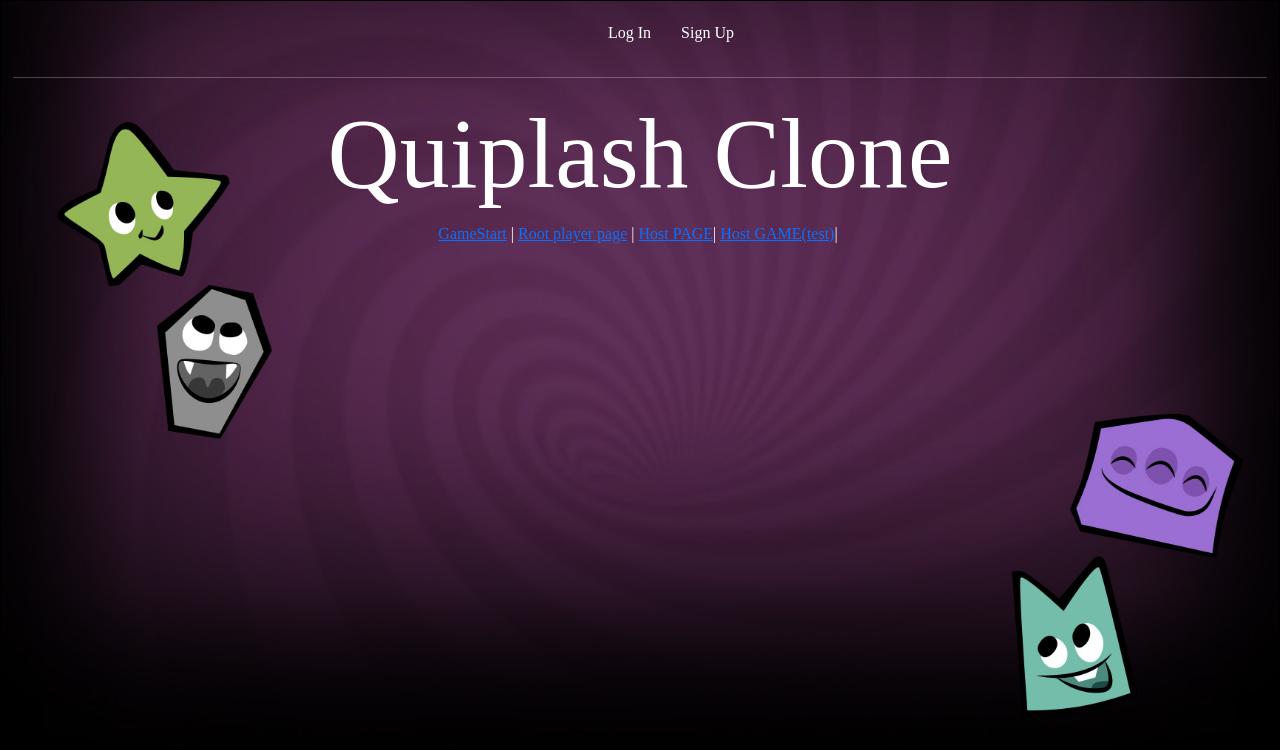
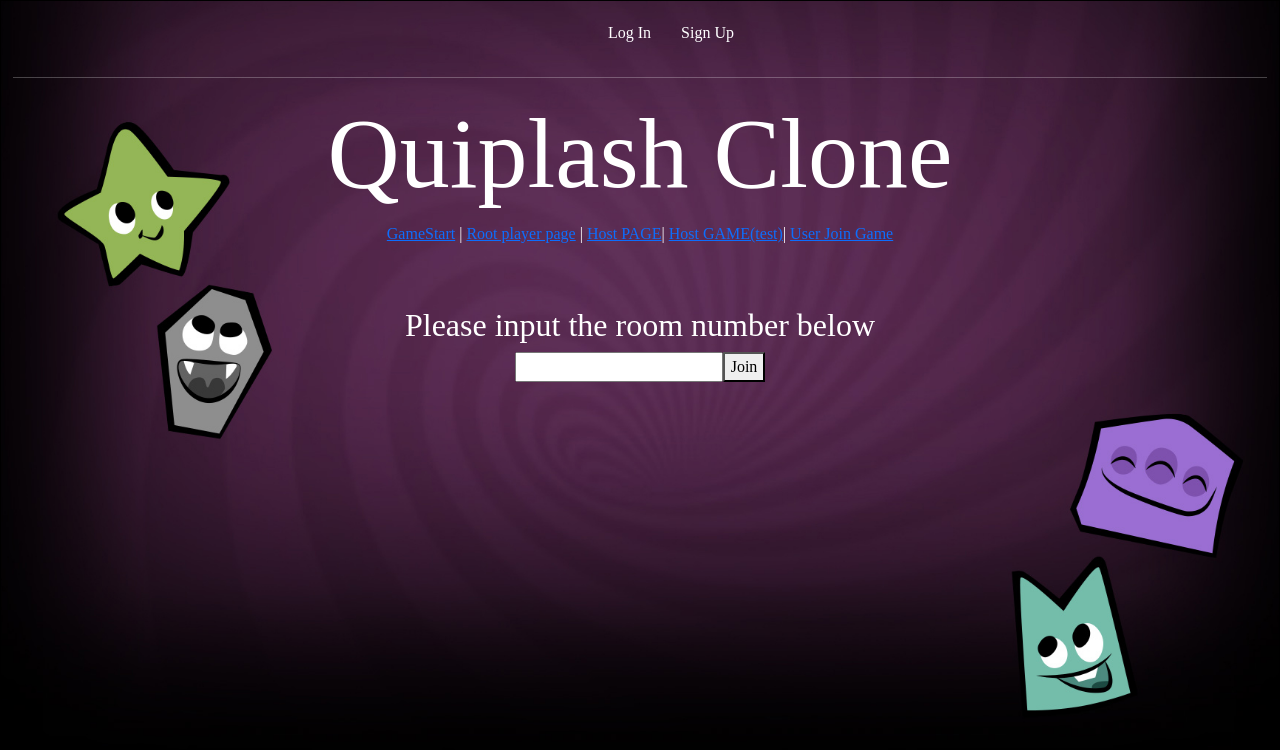
Before and after one commit to azhang-dev/quiplash-frontend, a React (Create React App) app: page /#/ in a window 1280 px wide. Shown: the top 750 px of the page. Built offline with nearby package versions, Linux system fonts and the light colour scheme; no server answers; a web font is replaced by a local one; what react-actioncable-provider would draw is missing.

Commit message:
user input to lobby created

```diff
--- a/src/components/NewQuestionForm.js
+++ b/src/components/NewQuestionForm.js
@@ -20,7 +20,7 @@ export default class NewQuestionForm extends React.Component {
 
 
     handleInput = (e) => {
-
+        console.log(e.target.value)
         this.setState({
             [e.target.name]: e.target.value
         });
--- a/src/components/Root.js
+++ b/src/components/Root.js
@@ -2,7 +2,7 @@ import React, { Component } from 'react';
 import axios from 'axios'
 import UserRoot from './users/UserRoot'
 import "./Root.css";
-
+import Lobby from './users/Lobby'
 
 import HostLobby from './host/HostLobby'
 import HostGame from './host/HostGame'
@@ -24,6 +24,7 @@ class Root extends Component {
     //App state
   state = {
     currentUser: undefined,
+    roomId: ''
   }
 
   //function to run on component mounting
@@ -48,6 +49,11 @@ class Root extends Component {
     this.setState({currentUser: undefined})
     localStorage.removeItem("jwt");
     axios.defaults.headers.common['Authorization'] = undefined
+  }
+
+  handleChange = (e) => {
+    this.setState({roomId: e.target.value})
+
   }
 
     render() {
@@ -90,7 +96,7 @@ class Root extends Component {
                     {/* <Link to="/play/lobby">LOBBY PAGE</Link> |&nbsp;  */}
                     <Link to="/host/lobby" >Host PAGE</Link>|&nbsp;
                     <Link to="/host/game">Host GAME(test)</Link>|&nbsp;
-                    {/* <Link to="/user/join/:id">User Join Game(test)</Link> */}
+                    <Link to="/user/join">User Join Game</Link>
 
 
 
@@ -103,11 +109,28 @@ class Root extends Component {
                     <Route exact path = "/my_profile" component = {MyProfile}/>
                     <Route exact path="/lobbies" component={RoomsList }/>
                     <Route exact path="/host/lobby/:id" component={HostLobby}/>
+                    <Route exact path="/user/join" component={Lobby}/>
 
                     <Route exact path= "/my_profile/questionbank/:id" component={Questionbank} />
                     </div>
+
+
+                <div>
+                <h2>Please input the room number below</h2>
+
+                <form>
+                    <input type="text" value={this.state.roomId} onChange={this.handleChange}></input>
+                    <Link to={`/host/lobby/${this.state.roomId}`}>
+                    <button>Join</button>
+                    </Link>
+                </form>
+
+
+                <br/>
+                <br/>
+                </div>
                 </Router>
-            </div>
+                </div>
 
         );
     }
--- a/src/components/users/Lobby.js
+++ b/src/components/users/Lobby.js
@@ -17,18 +17,20 @@ class JoinGame extends Component {
     //     console.log('UNMOUNTED!!')
     // }
 
-    getStatus() {
-        if (this.state.game === true){
-            console.log('YO')
-        } else {
-            console.log('game')
-        }
-    }
+    // getStatus() {
+    //     if (this.state.game === true){
+    //         console.log('YO')
+    //     } else {
+    //         console.log('game')
+    //     }
+    // }
 
-    startGame = () => {
-        console.log('game started')
-        this.setState({game:true})
-    }
+    // startGame = () => {
+    //     console.log('game started')
+    //     this.setState({game:true})
+    // }
+
+
 
 
 
@@ -37,7 +39,7 @@ class JoinGame extends Component {
 
         return (
             <div>
-                <h2>Lobby page</h2>
+
 
 
 
```
